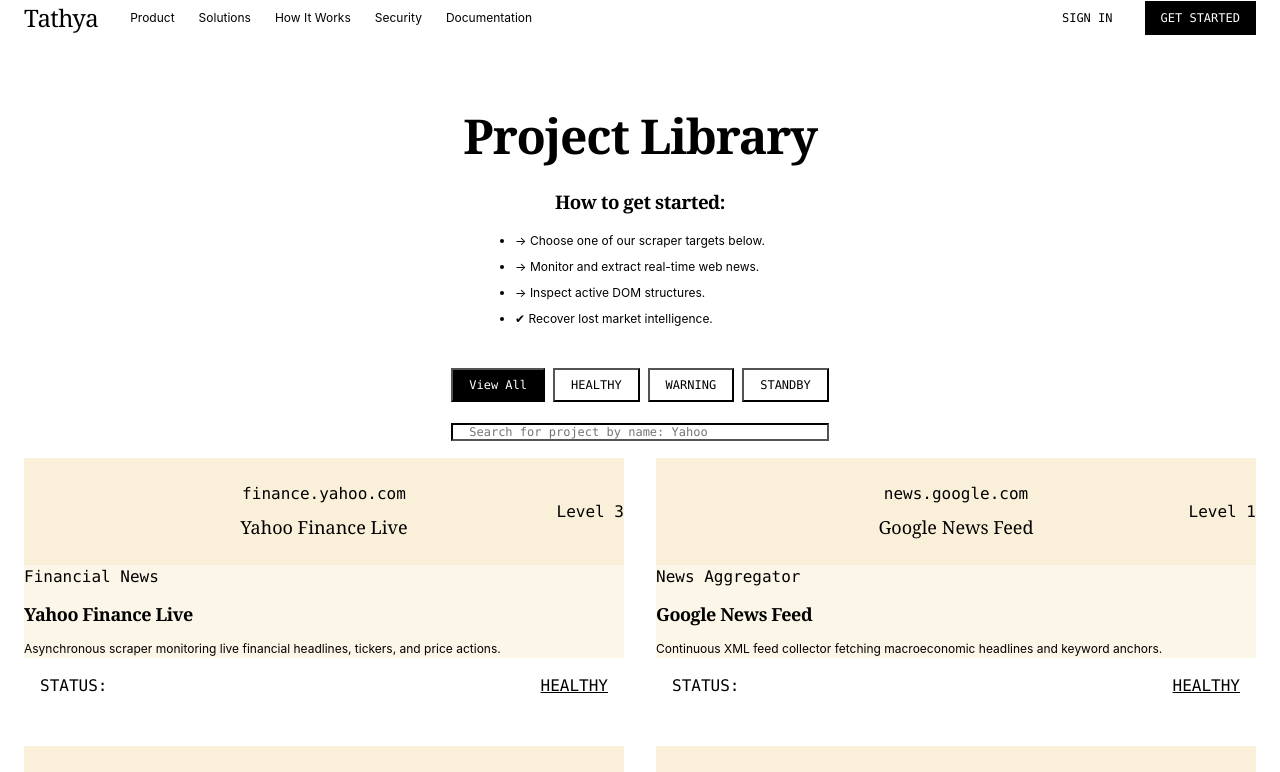
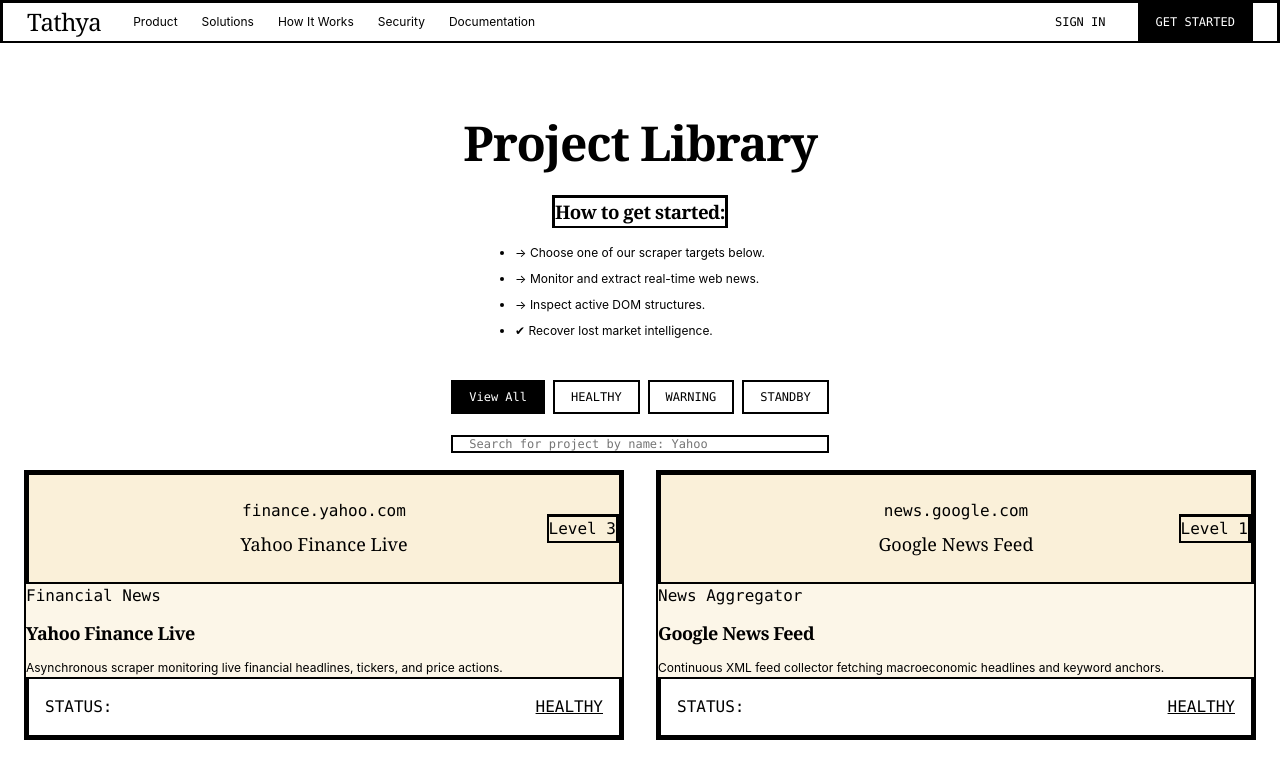
Before and after one commit to trivikramkalagi91-commits/TATHYA, a React (Vite) app in the folder frontend/: page / in a window 1280 px wide. Shown: the top 772 px of the page. Built offline with nearby package versions, Linux system fonts and the light colour scheme.

Commit message:
Fix global border width utility declarations to specify border-style solid, ensuring black outline box borders render correctly on dashboard panels

```diff
--- a/frontend/src/index.css
+++ b/frontend/src/index.css
@@ -367,10 +367,10 @@
   .md\:inline { display: inline !important; }
 }
 
-.border-b-2 { border-bottom-width: 2px !important; }
-.border-t-2 { border-top-width: 2px !important; }
-.border-l-2 { border-left-width: 2px !important; }
-.border-2 { border-width: 2px !important; }
+.border-b-2 { border-bottom-width: 2px !important; border-style: solid !important; }
+.border-t-2 { border-top-width: 2px !important; border-style: solid !important; }
+.border-l-2 { border-left-width: 2px !important; border-style: solid !important; }
+.border-2 { border-width: 2px !important; border-style: solid !important; }
 .border-black { border-color: #000000 !important; }
 .rounded-none { border-radius: 0px !important; }
 
```
